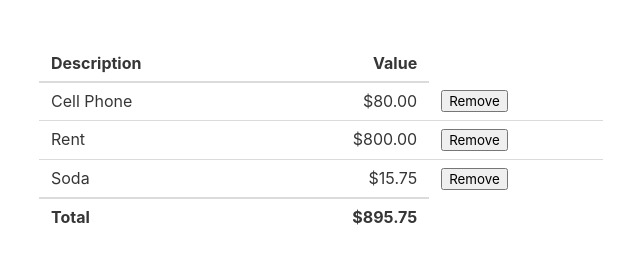
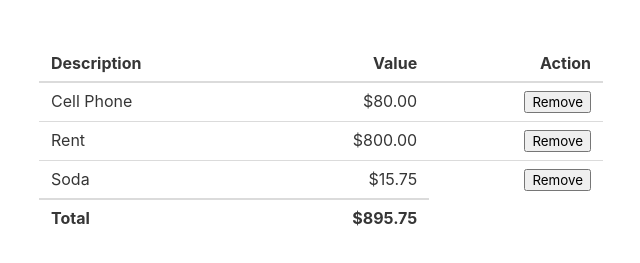
Before and after one commit to DetroitCoders/LearningProjects, a plain HTML site: page Budget/index.html in a window 1280 px wide. Shown: the part 87-350 px from the top of the page, without its empty margins (319-959 px from the left). Drawn offline with nearby package versions, Linux system fonts and the light colour scheme.

Commit message:
Added Table Header Action
Added the table header for the action column and used 'has-text-right' class for a better look.

```diff
--- a/Budget/app.js
+++ b/Budget/app.js
@@ -43,6 +43,7 @@ function drawHtml() {
     colValue.innerHTML = formatCurrency(item.value);
 
     var colRemove = document.createElement('td');
+    colRemove.classList.add('has-text-right');
     var btn = document.createElement("button");
     var t = document.createTextNode("Remove");
     btn.appendChild(t);
--- a/Budget/index.html
+++ b/Budget/index.html
@@ -22,6 +22,7 @@
                     <thead>
                         <th>Description</th>
                         <th class="has-text-right">Value</th>
+                        <th class="has-text-right">Action</th>
                     </thead>
                     <tbody id="tblItems"></tbody>
                     <tfoot>
```
